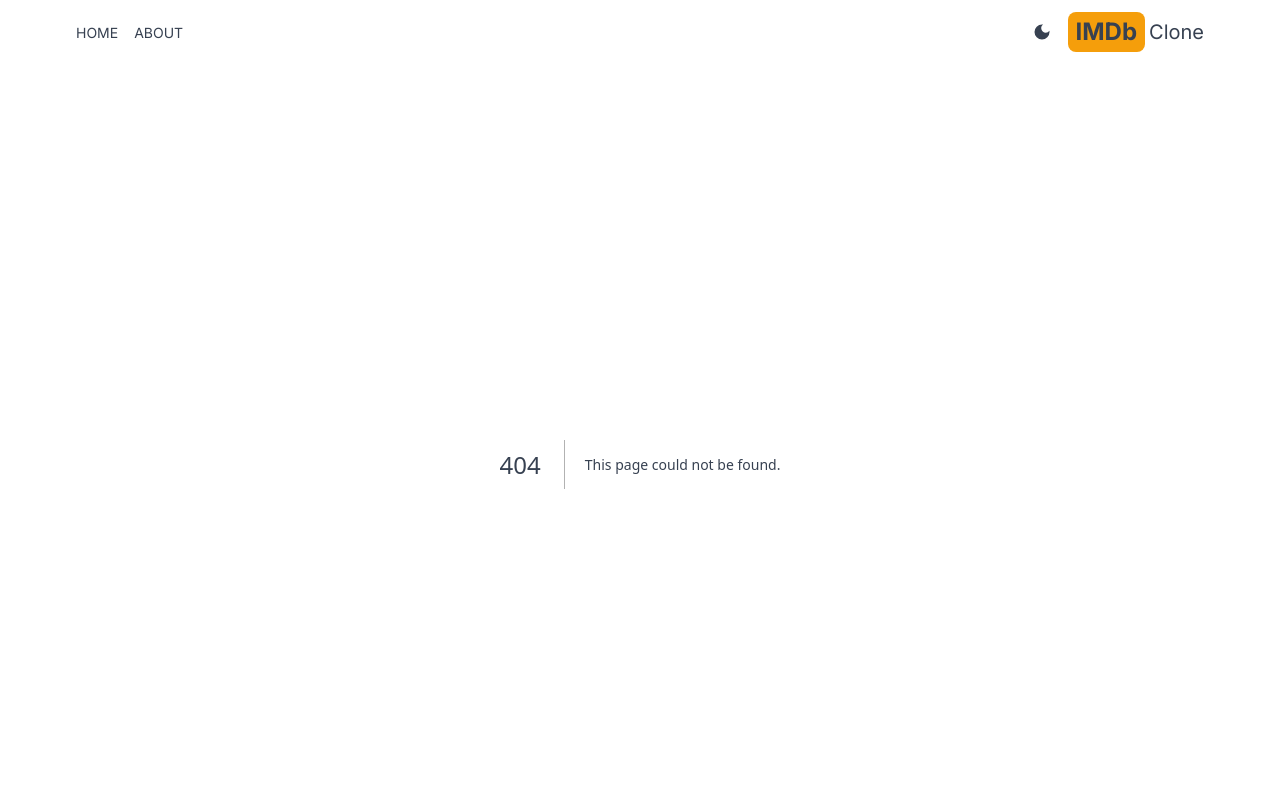
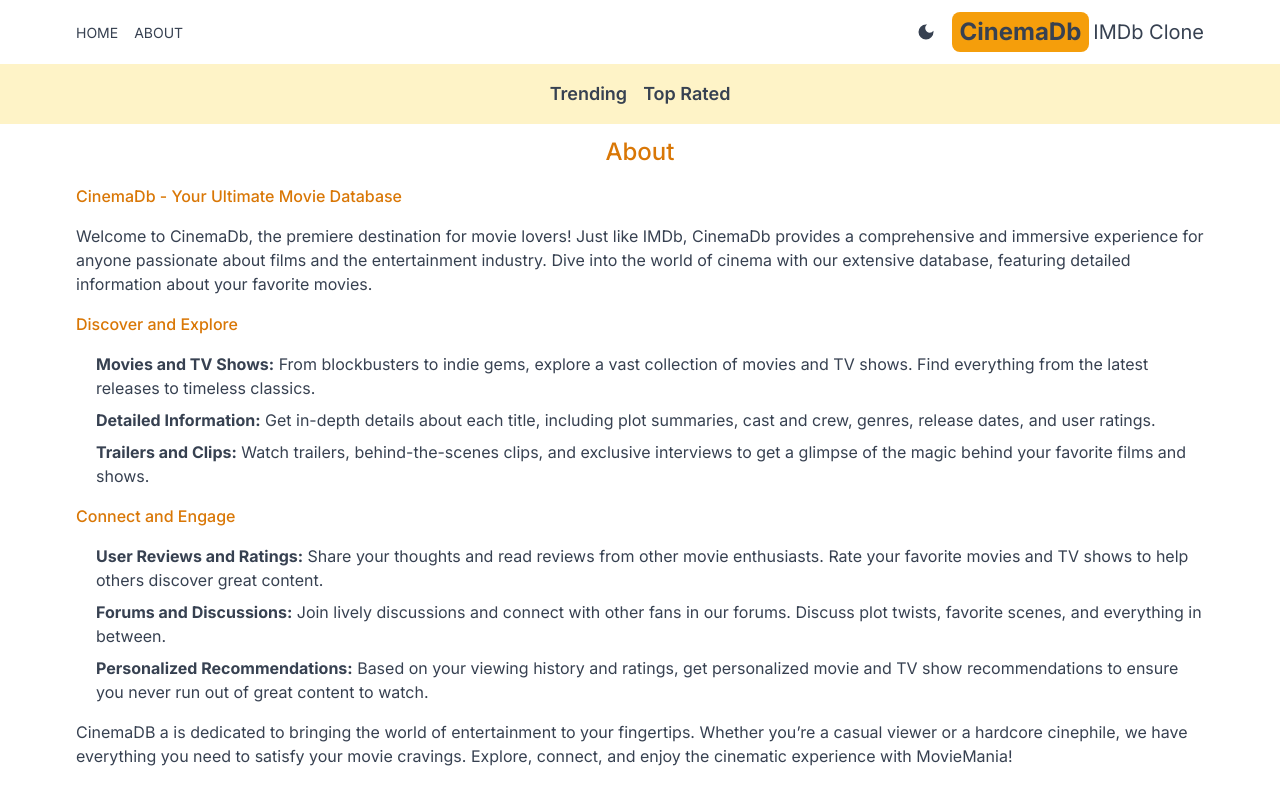
Before and after one commit to lucas-franco12/IMDb-next, a Next.js app: page /about in a window 1280 px wide. Before the commit this address had no page. Shown: the top 804 px of the page. Built offline with nearby package versions, Linux system fonts and the light colour scheme.

Commit message:
add navbar

```diff
--- /dev/null
+++ b/src/app/about/page.jsx
@@ -0,0 +1,34 @@
+import React from 'react'
+
+export default function About() {
+    return (
+      <div className="max-w-6xl mx-auto p-3 space-y-4">
+          <h1 className="text-2xl font-medium text-amber-600 mb-4 text-center">About</h1>
+          <h4 className="text-md font-medium text-amber-600 mb-2">CinemaDb - Your Ultimate Movie Database</h4>
+          <p className="mb-4">
+              Welcome to CinemaDb, the premiere destination for movie lovers! Just like IMDb, CinemaDb provides a
+              comprehensive and immersive experience for anyone passionate about films and the entertainment industry.
+              Dive into the world of cinema with our extensive database, featuring detailed information about your favorite movies.
+          </p>
+
+          <h4 className="text-md font-medium text-amber-600 mb-2">Discover and Explore</h4>
+          <ul className="pl-5 mb-4">
+              <li className="mb-2"><strong>Movies and TV Shows:</strong> From blockbusters to indie gems, explore a vast collection of movies and TV shows. Find everything from the latest releases to timeless classics.</li>
+              <li className="mb-2"><strong>Detailed Information:</strong> Get in-depth details about each title, including plot summaries, cast and crew, genres, release dates, and user ratings.</li>
+              <li className="mb-2"><strong>Trailers and Clips:</strong> Watch trailers, behind-the-scenes clips, and exclusive interviews to get a glimpse of the magic behind your favorite films and shows.</li>
+          </ul>
+
+          <h4 className="text-md font-medium text-amber-600 mb-2">Connect and Engage</h4>
+          <ul className="pl-5 mb-4">
+              <li className="mb-2"><strong>User Reviews and Ratings:</strong> Share your thoughts and read reviews from other movie enthusiasts. Rate your favorite movies and TV shows to help others discover great content.</li>
+              <li className="mb-2"><strong>Forums and Discussions:</strong> Join lively discussions and connect with other fans in our forums. Discuss plot twists, favorite scenes, and everything in between.</li>
+              <li className="mb-2"><strong>Personalized Recommendations:</strong> Based on your viewing history and ratings, get personalized movie and TV show recommendations to ensure you never run out of great content to watch.</li>
+          </ul>
+          <p className="mb-4">
+          CinemaDB a is dedicated to bringing the world of entertainment to your fingertips. Whether you’re a casual viewer
+            or a hardcore cinephile, we have everything you need to satisfy your movie cravings.
+            Explore, connect, and enjoy the cinematic experience with MovieMania!
+          </p>
+      </div>
+    )
+}
--- a/src/app/layout.js
+++ b/src/app/layout.js
@@ -1,7 +1,8 @@
 import { Inter } from "next/font/google";
 import "./globals.css";
 import Header from '@/components/Header';
-import Providers from './Providers'
+import Providers from './Providers';
+import Navbar from "@/components/Navbar";
 
 const inter = Inter({ subsets: ["latin"] });
 
@@ -16,6 +17,7 @@ export default function RootLayout({ children }) {
       <body className={inter.className}>
         <Providers>
           <Header/>
+          <Navbar/>
           {children}
         </Providers>
       </body>
--- a/src/components/DarkModeSwitch.jsx
+++ b/src/components/DarkModeSwitch.jsx
@@ -15,9 +15,7 @@ export default function DarkModeSwitch() {
         {mounted && (currentTheme === 'dark' ? (
             <MdLightMode onClick={() => setTheme('light')}
             className ='text-xl cursor-pointer hover:text-amber-500 '/>
-
             ) : (
-
             <MdDarkMode onClick={() => setTheme('dark')}
             className ='text-xl cursor-pointer hover:text-amber-500 '/>
         ))}
--- a/src/components/Header.jsx
+++ b/src/components/Header.jsx
@@ -15,8 +15,8 @@ export default function Header() {
         <div className="flex items-center gap-4">
             <DarkModeSwitch/>
             <Link href={'/'} className="flex gap-1 items-center">
-                <span className="text-2xl font-bold bg-amber-500 py-1 px-2 rounded-lg">IMDb</span>
-                <span className='text-xl hidden sm:inline'>Clone</span>
+                <span className="text-2xl font-bold bg-amber-500 py-1 px-2 rounded-lg">CinemaDb</span>
+                <span className='text-xl hidden sm:inline'>IMDb Clone</span>
             </Link>
         </div>
 
--- /dev/null
+++ b/src/components/Navbar.jsx
@@ -0,0 +1,10 @@
+import NavbarItem from "./NavbarItem"
+
+export default function Navbar() {
+  return (
+    <div className='flex dark:bg-gray-600 bg-amber-100 p-4 lg:text-lg justify-center gap-4'>
+        <NavbarItem title="Trending" param="fetchTrending"/>
+        <NavbarItem title="Top Rated" param="fetchTopRated"/>
+    </div>
+  )
+}
--- /dev/null
+++ b/src/components/NavbarItem.jsx
@@ -0,0 +1,20 @@
+'use client'
+import React from 'react'
+import Link from 'next/link';
+import { useSearchParams } from 'next/navigation';
+
+export default function NavbarItem({ title, param }) {
+
+  const params = useSearchParams();
+  const genre = params.get('genre');
+
+  return (
+    <div>
+        <Link
+        className={`hover:text-amber-600 font-semibold
+        ${genre === param ? 'underline underline-offset-8 decoration-4 decoration-amber-500 rounded-lg' : ''
+        }`}
+        href={`/?genre=${param}`}>{title}</Link>
+    </div>
+  )
+}
```
